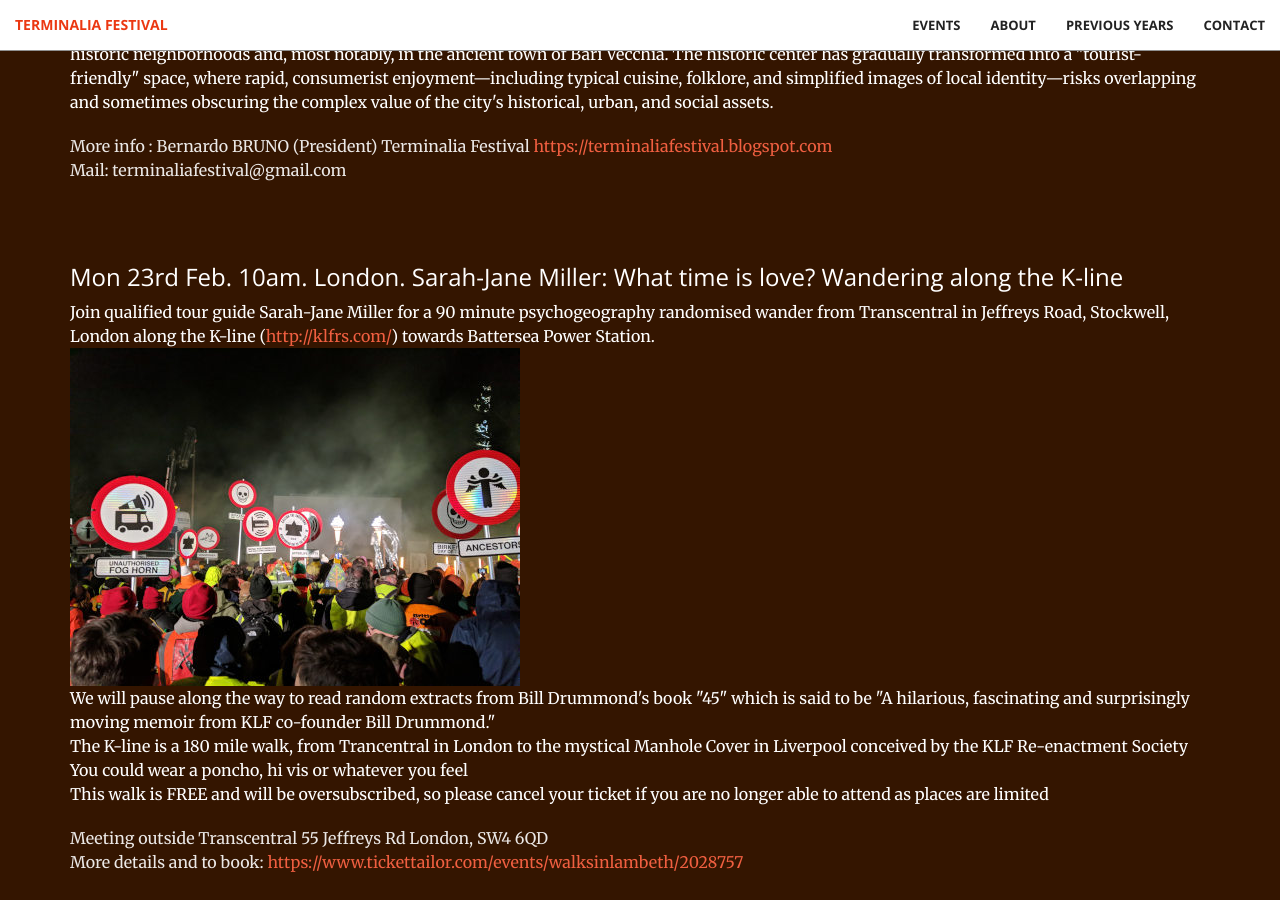
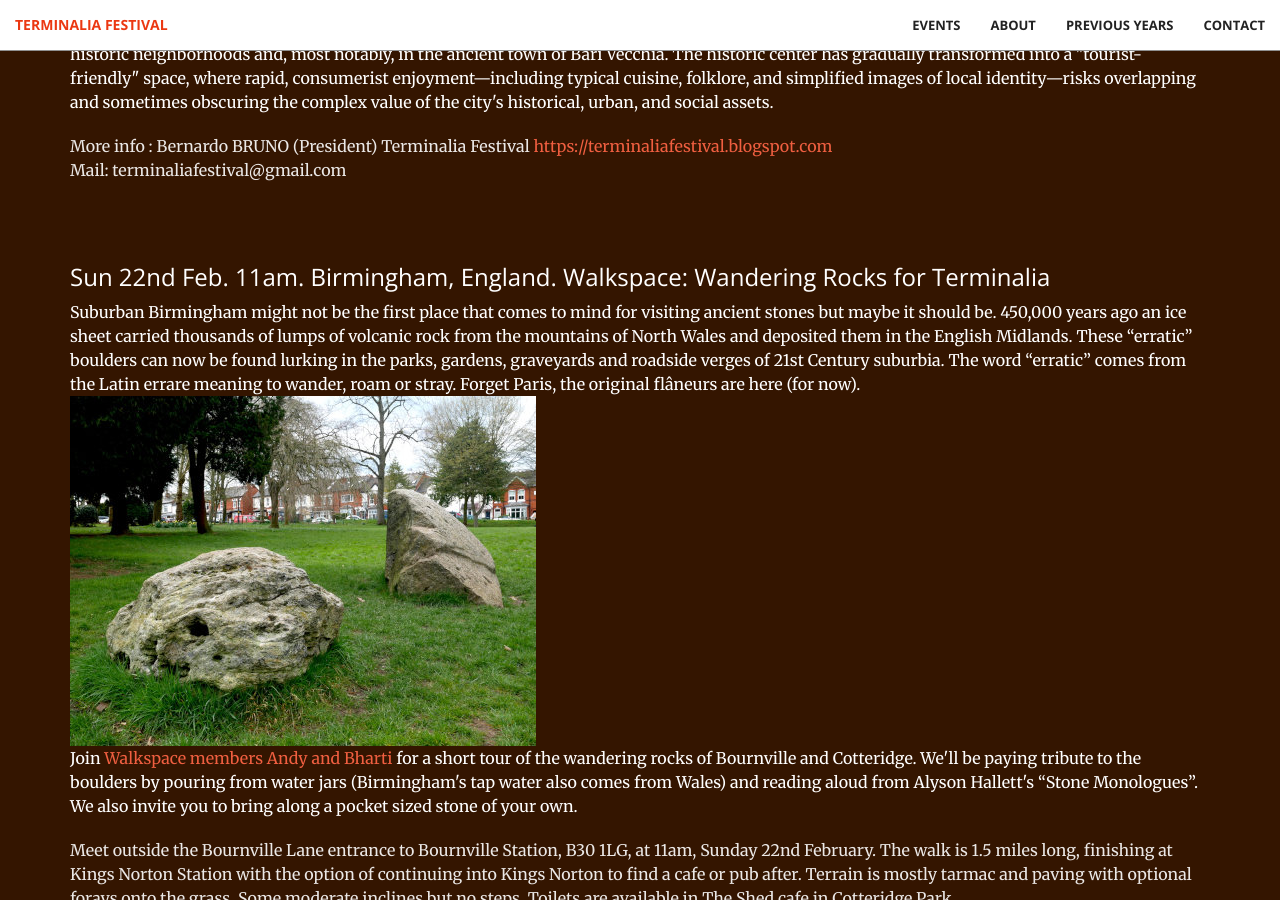
Before and after one commit to timwaters/terminalia, a Jekyll site: the page built from index.html, in a window 1280 px wide and 900 px high, scrolled down 2336 px. Built offline with Jekyll 4.4.1, drawn with Linux system fonts in a browser that asks for light colours; some of the changed text lies outside the part shown.

Commit message:
Add birmingham event

```diff
--- a/_includes/events.html
+++ b/_includes/events.html
@@ -42,6 +42,26 @@ boundaries of the historic city </h3>
       Mail: terminaliafestival@gmail.com
 
 
+        </p>
+      </div>
+
+
+      <div class="col-lg-12 col-lg-offset-0 text-left event">
+
+        <h3>Sun 22nd Feb. 11am. Birmingham, England. Walkspace: Wandering Rocks for Terminalia  </h3>
+
+
+        <p class="text">
+       Suburban Birmingham might not be the first place that comes to mind for visiting ancient stones but maybe it should be. 450,000 years ago an ice sheet carried thousands of lumps of volcanic rock from the mountains of North Wales and deposited them in the English Midlands. These “erratic” boulders can now be found lurking in the parks, gardens, graveyards and roadside verges of 21st Century suburbia. The word “erratic” comes from the Latin errare meaning to wander, roam or stray. Forget Paris, the original flâneurs are here (for now).<br />
+       <img src="/img/past/2026/birmingham_erratics.jpg" />
+       <br />
+       Join<a href="https://walkspace.uk/2026/02/06/wandering-rocks-for-terminalia/"> Walkspace members Andy and Bharti</a> for a short tour of the wandering rocks of Bournville and Cotteridge. We'll be paying tribute to the boulders by pouring from water jars (Birmingham's tap water also comes from Wales) and reading aloud from Alyson Hallett's “Stone Monologues”. We also invite you to bring along a pocket sized stone of your own.
+
+        </p>
+        <p class="text-faded">
+       Meet outside the Bournville Lane entrance to Bournville Station, B30 1LG, at 11am, Sunday 22nd February. The walk is 1.5 miles long, finishing at Kings Norton Station with the option of continuing into Kings Norton to find a cafe or pub after. Terrain is mostly tarmac and paving with optional forays onto the grass. Some moderate inclines but no steps. Toilets are available in The Shed cafe in Cotteridge Park.<br />
+
+        To book please email: walkspace.uk@gmail.com
         </p>
       </div>
 
```
Also changed, not shown: img/past/2026/birmingham_erratics.jpg (added).
